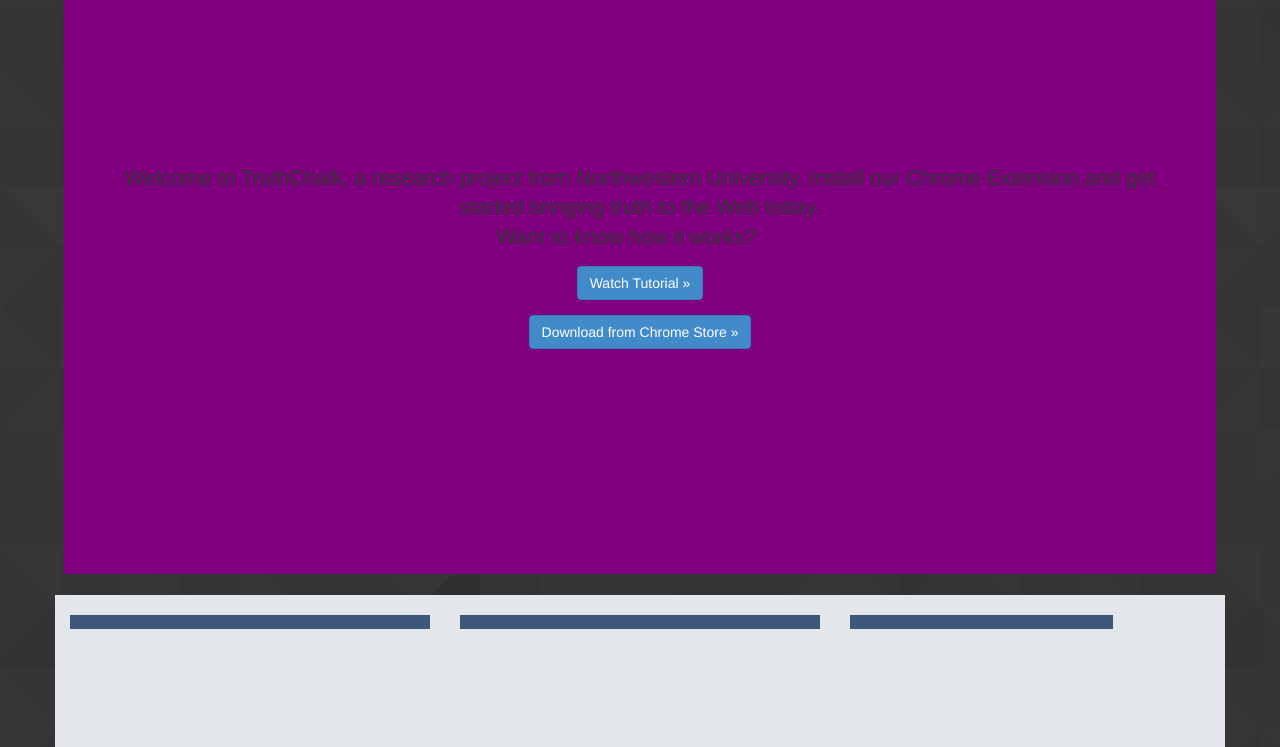
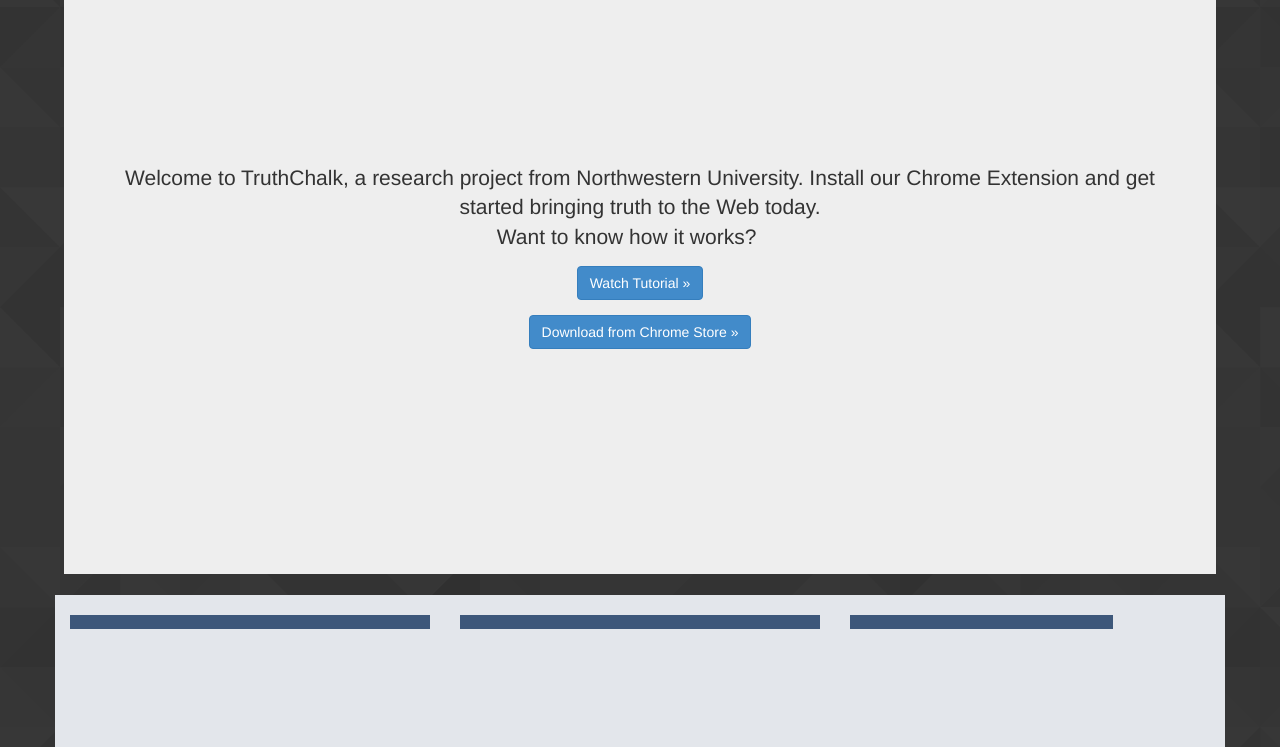
Before and after one commit to chaofeng2014/TruthAnnotator, a browser extension: page index.html in a window 1280 px wide. Shown: the part 53-800 px from the top of the page. Drawn offline with nearby package versions, Linux system fonts and the light colour scheme; no server answers.

Commit message:
UI change

```diff
--- a/index.html
+++ b/index.html
@@ -56,7 +56,7 @@
     </nav>
 
 
-    <div class="jumbotron" style="margin: 1.5em auto;width:90%;background-color: Purple;">
+    <div class="jumbotron" style="margin: 1.5em auto;width:90%;background-color: 000000;">
         <center><p class="lead" style="padding:7em 0.5em 0em 0.5em;">Welcome to TruthChalk, a research project from Northwestern University.  Install our Chrome Extension and get started bringing truth to the Web today.<br>Want to know how it works? &emsp;</p></center>
         <p><center><a class="btn btn-primary" href="#step1" role="button">Watch Tutorial &raquo;</a></center></p>
         <p><center><a class="btn btn-primary" href="tbd" role="button">Download from Chrome Store &raquo;</a></center></p>
```
